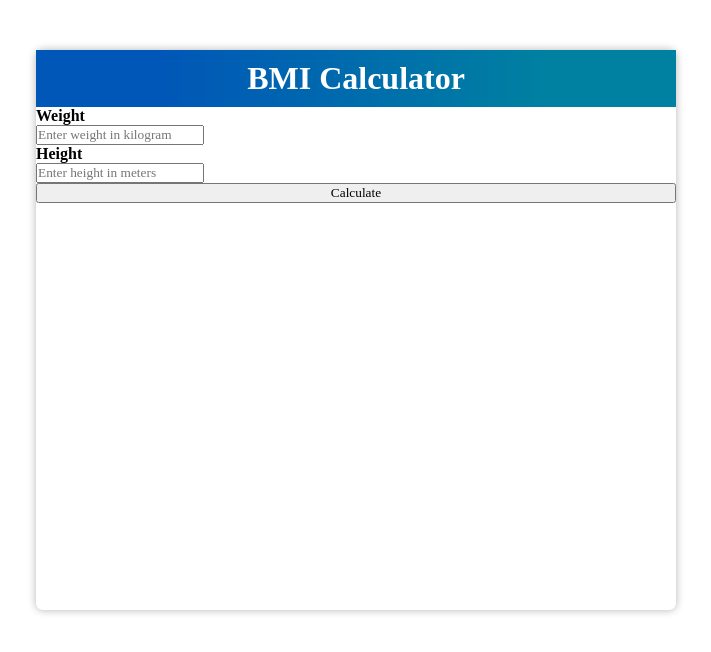
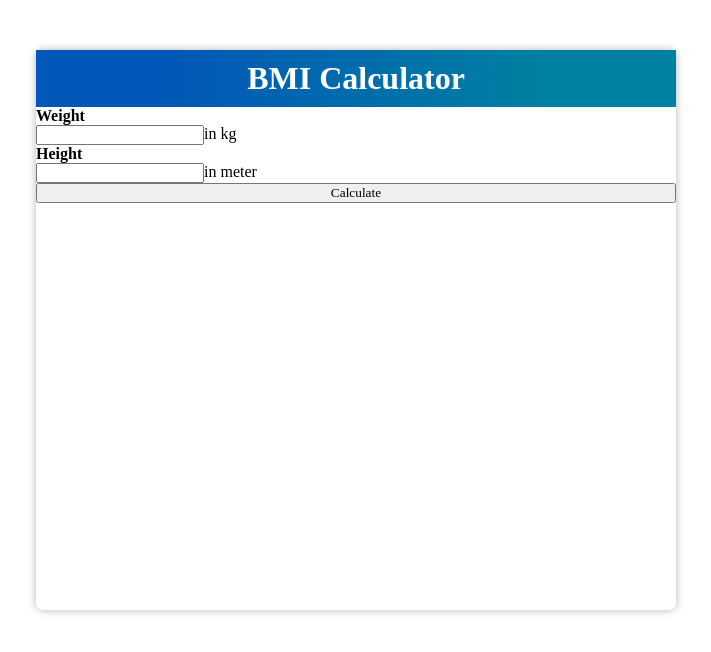
Before and after one commit to Abdulahad911/BMI-CALCULATOR, a plain HTML site: page index.html in a window 1280 px wide. Shown: the whole page, without its empty margins (284-995 px from the left). Drawn offline with Linux system fonts and the light colour scheme.

Commit message:
Adding paragraph and styling through css

```diff
--- a/index.html
+++ b/index.html
@@ -1,5 +1,6 @@
 <!DOCTYPE html>
 <html lang="en">
+
 <head>
     <meta charset="UTF-8">
     <meta name="viewport" content="width=device-width, initial-scale=1.0">
@@ -7,15 +8,24 @@
     <link rel="stylesheet" href="style.css">
     <link rel="icon" href="./calculator.png">
 </head>
+
 <body>
     <div class="container">
-   <h1>BMI Calculator</h1>
-   <div class="box1"><h4>Weight</h4>
-    <input id="weightInput" type="text" placeholder="Enter weight in kilogram"></div>
-    <div class="box1"><h4>Height</h4>
-    <input id="heightInput" type="text" placeholder="Enter height in meters"></div>
-    <button id="calculatingBmi">Calculate</button></div>
+        <h1>BMI Calculator</h1>
+        <div class="box1">
+            <h4>Weight</h4>
+           <div> <input id="weightInput" type="text">
+            <p>in kg</p></div>
+        </div>
+        <div class="box1">
+            <h4>Height</h4>
+          <div>  <input id="heightInput" type="text">
+            <p>in meter</p></div>
+        </div>
+        <button id="calculatingBmi">Calculate</button>
+    </div>
 
-   <script src="./script.js"></script>
+    <script src="./script.js"></script>
 </body>
+
 </html>
--- a/style.css
+++ b/style.css
@@ -27,3 +27,7 @@ body{
     text-align: center;
     color: white;
 }
+.box1 div{
+ display: flex;
+
+}
```
